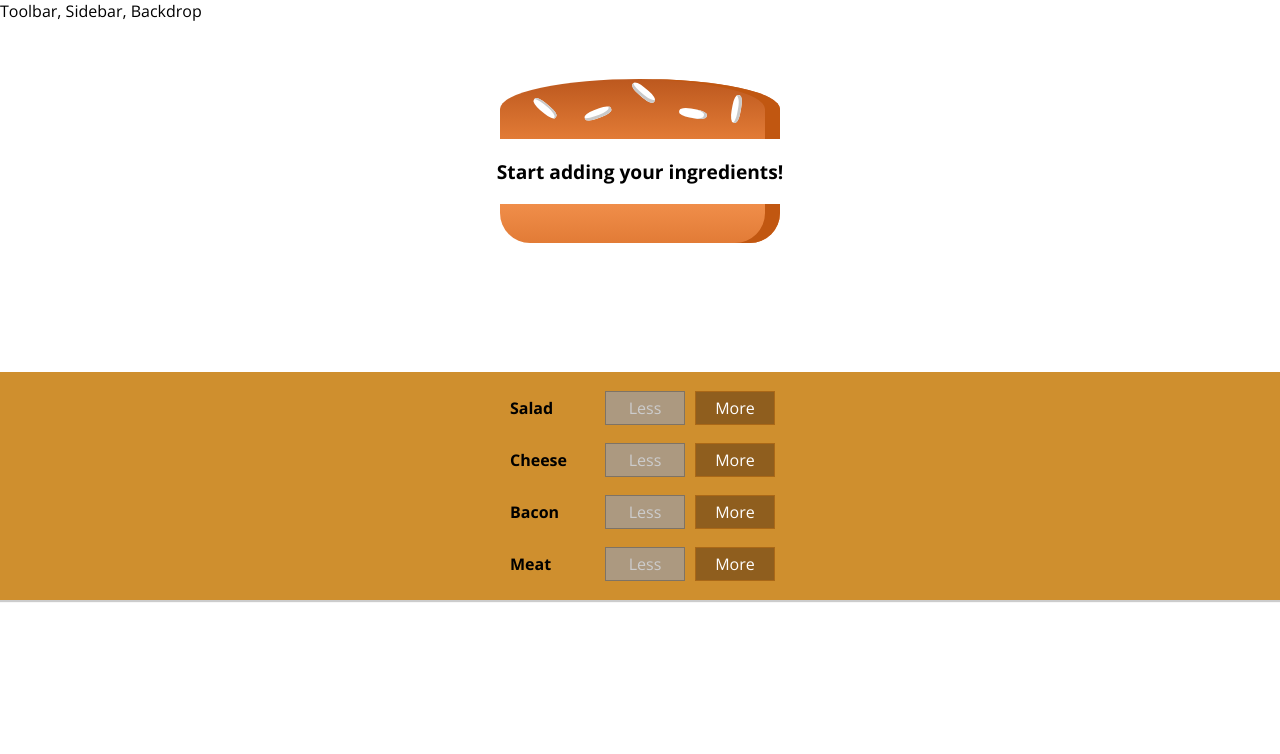
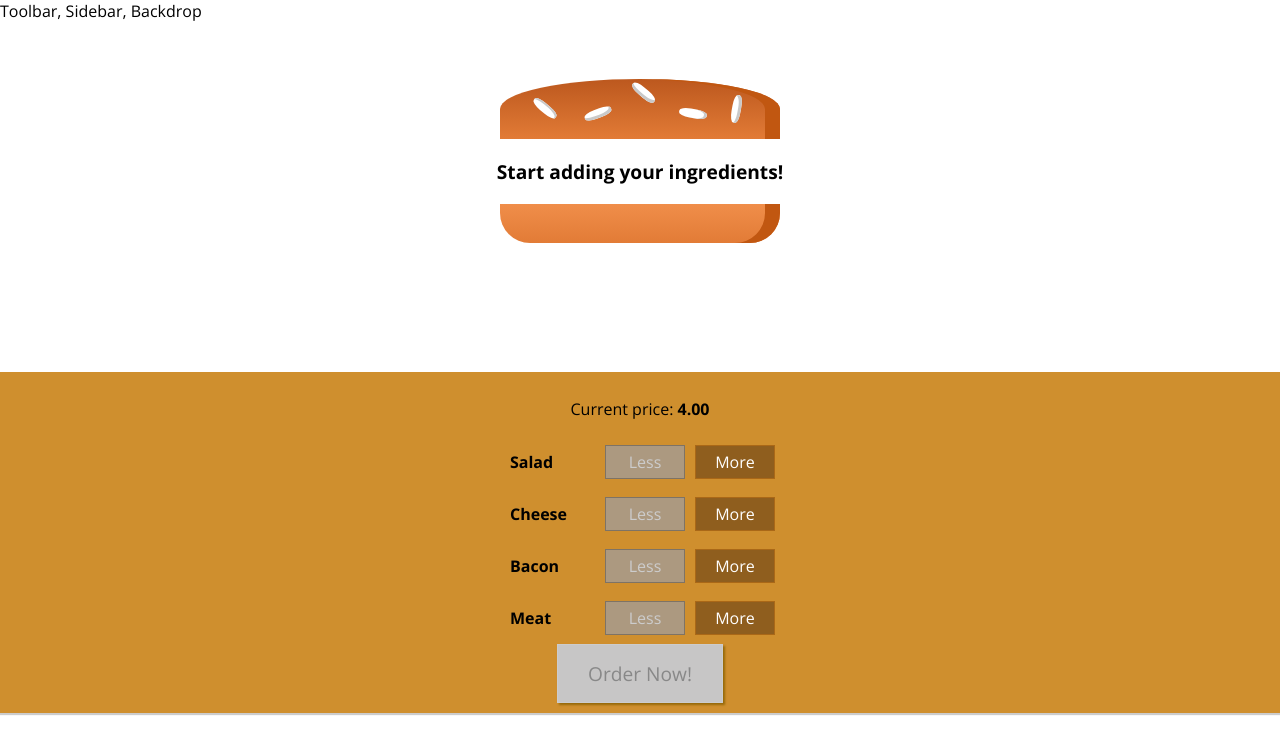
Before and after one commit to juliatan/burger-builder, a React (Create React App) app: page / in a window 1280 px wide. Shown: the top 754 px of the page. Built offline with nearby package versions, Linux system fonts and the light colour scheme.

Commit message:
Added Order button

```diff
--- a/src/components/Burger/BuildControls/BuildControls.js
+++ b/src/components/Burger/BuildControls/BuildControls.js
@@ -11,6 +11,9 @@
 
 const buildControls = (props) => (
   <div className={classes.BuildControls}>
+    <p>
+      Current price: <strong>{props.price.toFixed(2)}</strong>
+    </p>
     {controls.map((control) => (
       <BuildControl
         label={control.label}
@@ -20,6 +23,13 @@
         disabled={props.disabledInfo[control.type]}
       />
     ))}
+    <button
+      className={classes.OrderButton}
+      disabled={props.disabled}
+      type="button"
+    >
+      Order Now!
+    </button>
   </div>
 );
 
--- a/src/components/Burger/BuildControls/BuildControls.module.css
+++ b/src/components/Burger/BuildControls/BuildControls.module.css
@@ -8,3 +8,45 @@
   margin: auto;
   padding: 10px 0;
 }
+
+
+.OrderButton {
+    background-color: #DAD735;
+    outline: none;
+    cursor: pointer;
+    border: 1px solid #966909;
+    color: #966909;
+    font-family: inherit;
+    font-size: 1.2em;
+    padding: 15px 30px;
+    box-shadow: 2px 2px 2px #966909;
+}
+
+.OrderButton:hover, .OrderButton:active {
+    background-color: #A0DB41;
+    border: 1px solid #966909;
+    color: #966909;
+}
+
+.OrderButton:disabled {
+    background-color: #C7C6C6;
+    cursor: not-allowed;
+    border: 1px solid #ccc;
+    color: #888888;
+}
+
+.OrderButton:not(:disabled) {
+    animation: enable 0.3s linear;
+}
+
+@keyframes enable {
+    0% {
+        transform: scale(1);
+    }
+    60% {
+        transform: scale(1.1);
+    }
+    100% {
+        transform: scale(1);
+    }
+}
--- a/src/containers/BurgerBuilder/BurgerBuilder.js
+++ b/src/containers/BurgerBuilder/BurgerBuilder.js
@@ -19,6 +19,7 @@
       meat: 0,
     },
     totalPrice: 4,
+    purchasable: false,
   };
 
   addIngredientHandler = (type) => {
@@ -38,6 +39,8 @@
       ingredients: updatedIngredients,
       totalPrice: updatedPrice,
     });
+
+    this.updatePurchaseState(updatedIngredients);
   };
 
   removeIngredientHandler = (type) => {
@@ -61,7 +64,23 @@
       ingredients: updatedIngredients,
       totalPrice: updatedPrice,
     });
+
+    this.updatePurchaseState(updatedIngredients);
   };
+
+  updatePurchaseState(ingredients) {
+    const total = Object.keys(ingredients)
+      .map((ingredientKey) => {
+        return ingredients[ingredientKey];
+      })
+      .reduce((sum, el) => {
+        return sum + el;
+      }, 0);
+
+    this.setState({
+      purchasable: total > 0,
+    });
+  }
 
   render() {
     const disabledInfo = {
@@ -80,6 +99,8 @@
           ingredientAdded={this.addIngredientHandler}
           ingredientRemoved={this.removeIngredientHandler}
           disabledInfo={disabledInfo}
+          price={this.state.totalPrice}
+          disabled={!this.state.purchasable}
         />
       </Aux>
     );
```
